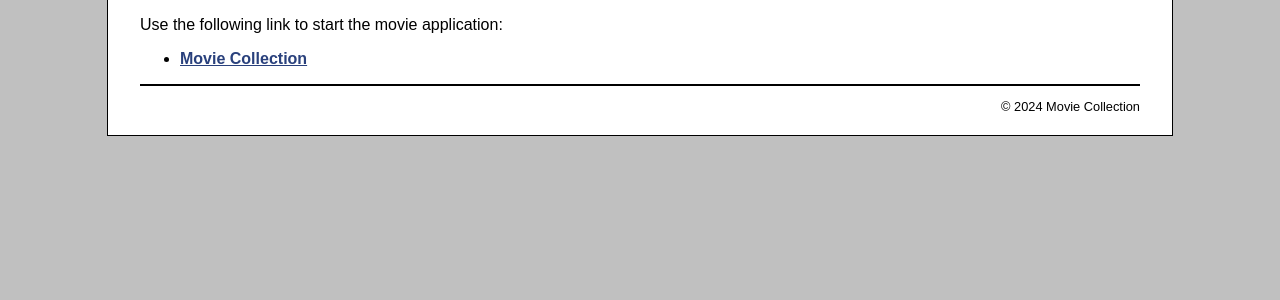
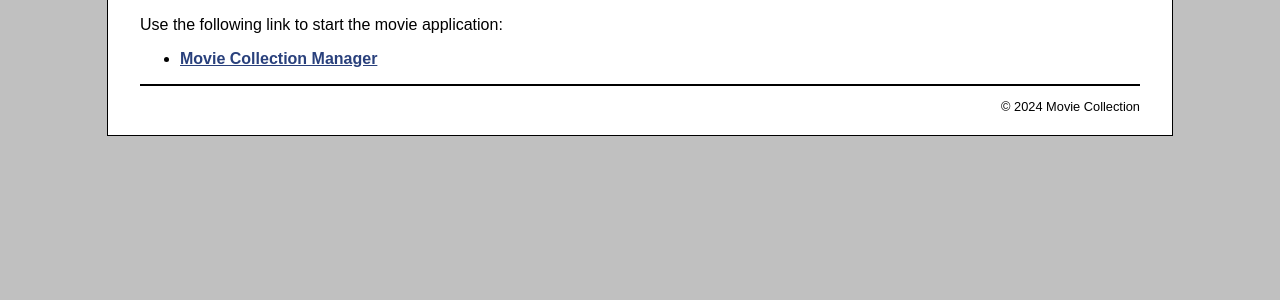
Before and after one commit to PHP-Ballers/MovieCollection, a PHP site: page / in a window 1280 px wide. Shown: the part 63-363 px from the top of the page. Run offline with PHP 8.4, Linux system fonts and the light colour scheme.

Commit message:
Update index.php
Changed link title to indicate its the manager experience

```diff
--- a/index.php
+++ b/index.php
@@ -5,7 +5,7 @@
     <p>Use the following link to start the movie application:</p>
     <ul>
 
-        <li><a href="controller?action=movie_list">Movie Collection</a></li>
+        <li><a href="controller?action=movie_list">Movie Collection Manager</a></li>
     </ul>
 </main>
 <?php include 'view/footer.php'; ?>
```
